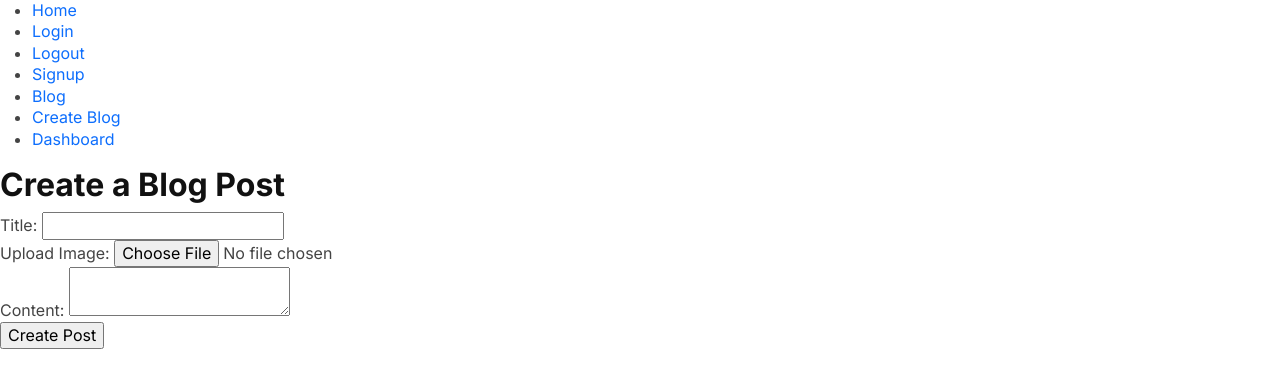
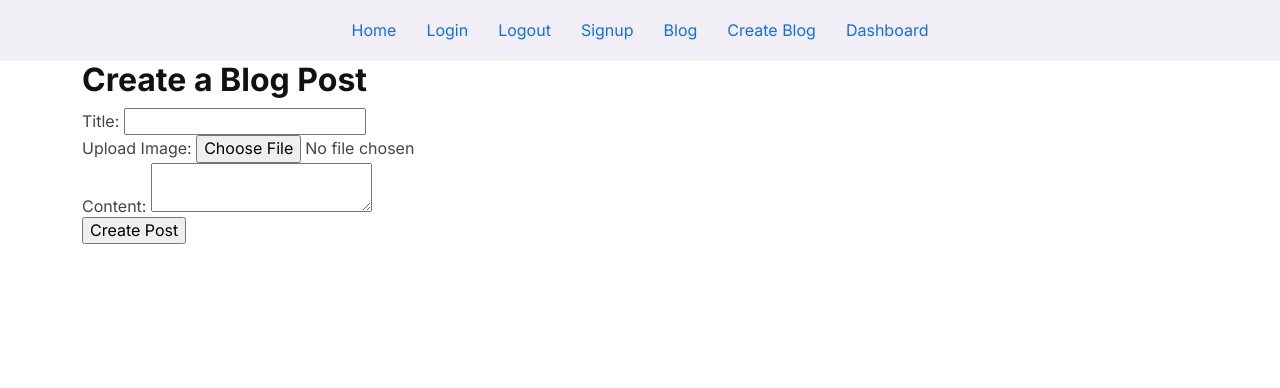
Before and after one commit to Rafiansagar/php-login-register, a PHP site: page /create_blog.php in a window 1280 px wide. Shown: the top 388 px of the page. Run offline with PHP 8.4, Linux system fonts and the light colour scheme; the visitor is signed in with stand-in values (Sample User, id 1).

Commit message:
dfdsfdfsdf

```diff
--- a/assets/css/responsive.css
+++ /dev/null
@@ -1,132 +0,0 @@
-
-@import url('https://fonts.googleapis.com/css2?family=Inter:wght@400;500;600;700&display=swap');
-
-$bodyFont: 'Inter', sans-serif;
-$primaryColor: #165d89;
-$whiteColor: #ffffff;
-$bodyColor: #444444;
-$titleColor: #111111;
-$transition: all 0.3s;
-
-* {
-    -webkit-box-sizing: border-box;
-    -moz-box-sizing: border-box;
-    box-sizing: border-box;
-}
-html,
-body {
-    overflow-x: hidden;
-    overflow-y: auto;
-    scroll-behavior: smooth;
-    -webkit-font-smoothing: antialiased;
-    -moz-osx-font-smoothing: grayscale;
-    font-size: 16px;
-    line-height: 1.34;
-    padding: 0;
-    margin: 0;
-    color: $bodyColor;
-    font-family: $bodyFont;
-    background-color: #fff;
-}
-body {
-    -webkit-text-size-adjust: 100%;
-    -webkit-tap-highlight-color: transparent;
-    &.signup-page,
-    &.login-page {
-        height: 100vh;
-        display: flex;
-        align-items: center;
-        justify-content: center;
-        flex-direction: column;
-        background: url(../image/body-bg.jpg);
-        background-repeat: no-repeat;
-        background-position: center;
-        background-size: cover;
-    }
-}
-h1,h2 {
-    font-weight: 700;
-    color: $titleColor;
-}
-h1 {
-    font-size: 62px;
-}
-h2 {
-    font-size: 32px;
-
-}
-
-a {
-    text-decoration: none;
-    transition: $transition;
-}
-
-
-
-.form-wrapper {
-    background: rgba(255, 255, 255, 0.2);
-    border-radius: 6px;
-    box-shadow: 0 4px 30px rgba(0, 0, 0, 0.1);
-    backdrop-filter: blur(4px);
-    border: 1px solid rgba(255, 255, 255, 0.1);
-    max-width: 515px;
-    padding: 50px;
-    margin-left: 15px;
-    margin-right: 15px;
-    h2 {
-        padding: 0;
-        margin: 0 0 20px;
-        color: $whiteColor;
-    }
-    form {
-        input {
-            margin-bottom: 20px;
-            height: 50px;
-            outline: none;
-            border: none;
-            background: $whiteColor;
-            padding: 10px 20px;
-            border-radius: 6px;
-            width: 100%;
-            font-size: 16px;
-            color: $titleColor;
-            appearance: none;
-            font-family: $bodyFont;
-        }
-        button {
-            outline: none;
-            border: none;
-            background: $whiteColor;
-            padding: 10px 20px;
-            border-radius: 6px;
-            width: 100%;
-            color: $titleColor;
-            font-size: 16px;
-            height: 50px;
-            appearance: none;
-            font-weight: 600;
-            text-transform: uppercase;
-            letter-spacing: 1px;
-            font-family: $bodyFont;
-            transition: $transition;
-            cursor: pointer;
-            &:hover {
-                background: rgba(255, 255, 255, 0.7);
-            }
-        }
-        ::placeholder {
-            color: #a3a3a3;
-        }
-    }
-    .inner-btn {
-        margin-top: 30px;
-        text-align: right;
-        a {
-            color: rgba(255, 255, 255, 0.8);
-            &:hover {
-                color: $whiteColor;
-                display: inline-block;
-            }
-        }
-    }
-}
--- a/assets/css/responsive.scss
+++ /dev/null
@@ -1,132 +0,0 @@
-
-@import url('https://fonts.googleapis.com/css2?family=Inter:wght@400;500;600;700&display=swap');
-
-$bodyFont: 'Inter', sans-serif;
-$primaryColor: #165d89;
-$whiteColor: #ffffff;
-$bodyColor: #444444;
-$titleColor: #111111;
-$transition: all 0.3s;
-
-* {
-    -webkit-box-sizing: border-box;
-    -moz-box-sizing: border-box;
-    box-sizing: border-box;
-}
-html,
-body {
-    overflow-x: hidden;
-    overflow-y: auto;
-    scroll-behavior: smooth;
-    -webkit-font-smoothing: antialiased;
-    -moz-osx-font-smoothing: grayscale;
-    font-size: 16px;
-    line-height: 1.34;
-    padding: 0;
-    margin: 0;
-    color: $bodyColor;
-    font-family: $bodyFont;
-    background-color: #fff;
-}
-body {
-    -webkit-text-size-adjust: 100%;
-    -webkit-tap-highlight-color: transparent;
-    &.signup-page,
-    &.login-page {
-        height: 100vh;
-        display: flex;
-        align-items: center;
-        justify-content: center;
-        flex-direction: column;
-        background: url(../image/body-bg.jpg);
-        background-repeat: no-repeat;
-        background-position: center;
-        background-size: cover;
-    }
-}
-h1,h2 {
-    font-weight: 700;
-    color: $titleColor;
-}
-h1 {
-    font-size: 62px;
-}
-h2 {
-    font-size: 32px;
-
-}
-
-a {
-    text-decoration: none;
-    transition: $transition;
-}
-
-
-
-.form-wrapper {
-    background: rgba(255, 255, 255, 0.2);
-    border-radius: 6px;
-    box-shadow: 0 4px 30px rgba(0, 0, 0, 0.1);
-    backdrop-filter: blur(4px);
-    border: 1px solid rgba(255, 255, 255, 0.1);
-    max-width: 515px;
-    padding: 50px;
-    margin-left: 15px;
-    margin-right: 15px;
-    h2 {
-        padding: 0;
-        margin: 0 0 20px;
-        color: $whiteColor;
-    }
-    form {
-        input {
-            margin-bottom: 20px;
-            height: 50px;
-            outline: none;
-            border: none;
-            background: $whiteColor;
-            padding: 10px 20px;
-            border-radius: 6px;
-            width: 100%;
-            font-size: 16px;
-            color: $titleColor;
-            appearance: none;
-            font-family: $bodyFont;
-        }
-        button {
-            outline: none;
-            border: none;
-            background: $whiteColor;
-            padding: 10px 20px;
-            border-radius: 6px;
-            width: 100%;
-            color: $titleColor;
-            font-size: 16px;
-            height: 50px;
-            appearance: none;
-            font-weight: 600;
-            text-transform: uppercase;
-            letter-spacing: 1px;
-            font-family: $bodyFont;
-            transition: $transition;
-            cursor: pointer;
-            &:hover {
-                background: rgba(255, 255, 255, 0.7);
-            }
-        }
-        ::placeholder {
-            color: #a3a3a3;
-        }
-    }
-    .inner-btn {
-        margin-top: 30px;
-        text-align: right;
-        a {
-            color: rgba(255, 255, 255, 0.8);
-            &:hover {
-                color: $whiteColor;
-                display: inline-block;
-            }
-        }
-    }
-}
--- a/assets/css/style.css
+++ b/assets/css/style.css
@@ -31,10 +31,7 @@ body.signup-page, body.login-page {
   align-items: center;
   justify-content: center;
   flex-direction: column;
-  background: url(../image/body-bg.jpg);
-  background-repeat: no-repeat;
-  background-position: center;
-  background-size: cover;
+  background-image: linear-gradient(40deg, rgb(2, 0, 36) 0%, rgb(9, 9, 121) 44%, rgb(0, 212, 255) 100%);
 }
 
 h1, h2 {
@@ -51,20 +48,58 @@ h2 {
 }
 
 a {
+  text-decoration: none !important;
+  outline: none !important;
+  transition: all 0.3s;
+  color: #126ee8;
+}
+a:active, a:hover {
   text-decoration: none;
-  transition: all 0.3s;
+  outline: 0 none;
+  color: #165d89;
+}
+
+img {
+  max-width: 100%;
+  height: auto;
+}
+
+ul {
+  list-style: outside none none;
+  margin: 0;
+  padding: 0;
+}
+
+.clear {
+  clear: both;
+}
+
+::-moz-selection {
+  background: #126ee8;
+  text-shadow: none;
+  color: #ffffff;
+}
+
+::selection {
+  background: #126ee8;
+  text-shadow: none;
+  color: #ffffff;
+}
+
+input:focus,
+select:focus,
+textarea:focus,
+button:focus {
+  outline: none !important;
 }
 
 .form-wrapper {
-  background: rgba(255, 255, 255, 0.2);
+  background: linear-gradient(49deg, rgba(255, 255, 255, 0.3098039216) 0%, transparent 50%);
   border-radius: 6px;
-  box-shadow: 0 4px 30px rgba(0, 0, 0, 0.1);
-  backdrop-filter: blur(4px);
-  border: 1px solid rgba(255, 255, 255, 0.1);
+  box-shadow: 0px 0px 0px 1px rgba(255, 255, 255, 0.15);
   max-width: 515px;
   padding: 50px;
-  margin-left: 15px;
-  margin-right: 15px;
+  margin: 0 auto;
 }
 .form-wrapper h2 {
   padding: 0;
@@ -120,3 +155,20 @@ a {
   color: #ffffff;
   display: inline-block;
 }
+
+.st-header {
+  padding: 20px 0;
+  background: #f1eff5;
+}
+.st-header ul.nav-links {
+  display: flex;
+  align-items: center;
+  justify-content: center;
+  gap: 30px;
+}
+.st-header ul.nav-links li {
+  list-style: none;
+}
+.st-header ul.nav-links li a {
+  display: inline-block;
+}
--- a/assets/css/style.scss
+++ b/assets/css/style.scss
@@ -2,7 +2,8 @@
 @import url('https://fonts.googleapis.com/css2?family=Inter:wght@400;500;600;700&display=swap');
 
 $bodyFont: 'Inter', sans-serif;
-$primaryColor: #165d89;
+$primaryColor: #126ee8;
+$secondaryColor: #165d89;
 $whiteColor: #ffffff;
 $bodyColor: #444444;
 $titleColor: #111111;
@@ -38,10 +39,7 @@ body {
         align-items: center;
         justify-content: center;
         flex-direction: column;
-        background: url(../image/body-bg.jpg);
-        background-repeat: no-repeat;
-        background-position: center;
-        background-size: cover;
+        background-image: linear-gradient(40deg, rgba(2,0,36,1) 0%, rgba(9,9,121,1) 44%, rgba(0,212,255,1) 100%);
     }
 }
 h1,h2 {
@@ -55,24 +53,56 @@ h2 {
     font-size: 32px;
 
 }
-
 a {
-    text-decoration: none;
+    text-decoration: none !important;
+    outline: none !important;
     transition: $transition;
+    color: $primaryColor;
+    &:active,
+    &:hover {
+        text-decoration: none;
+        outline: 0 none;
+        color: $secondaryColor;
+    }
+}
+img {
+  max-width: 100%;
+  height: auto;
+}
+ul {
+  list-style: outside none none;
+  margin: 0;
+  padding: 0;
+}
+.clear {
+  clear: both;
+}
+::-moz-selection {
+  background: #126ee8;
+  text-shadow: none;
+  color: #ffffff;
+}
+::selection {
+  background: #126ee8;
+  text-shadow: none;
+  color: #ffffff;
+}
+input:focus,
+select:focus,
+textarea:focus,
+button:focus {
+  outline: none !important;
 }
 
 
 
 .form-wrapper {
-    background: rgba(255, 255, 255, 0.2);
+    background: linear-gradient(49deg, #ffffff4f 0%, transparent 50%);
     border-radius: 6px;
-    box-shadow: 0 4px 30px rgba(0, 0, 0, 0.1);
-    backdrop-filter: blur(4px);
-    border: 1px solid rgba(255, 255, 255, 0.1);
+    box-shadow: 0px 0px 0px 1px rgb(255, 255, 255, 0.15);
     max-width: 515px;
     padding: 50px;
-    margin-left: 15px;
-    margin-right: 15px;
+    margin: 0 auto;
     h2 {
         padding: 0;
         margin: 0 0 20px;
@@ -130,3 +160,20 @@ a {
         }
     }
 }
+
+.st-header {
+    padding: 20px 0;
+    background: #f1eff5;
+    ul.nav-links {
+        display: flex;
+        align-items: center;
+        justify-content: center;
+        gap: 30px;
+        li {
+            list-style: none;
+            a {
+                display: inline-block;
+            }
+        }
+    }
+}
--- a/blog.php
+++ b/blog.php
@@ -13,6 +13,7 @@
         </div>
         <div class="main-content">
             <div class="st-blog">
+                <div class="container">
                     <?php
                         $result = $conn->query("SELECT * FROM blog_posts");
                         if ($result->num_rows > 0) {
@@ -40,5 +41,6 @@
                     ?>
                 </div>
             </div>
+        </div>
     </body>
 <?php include 'inc/footer.php'; ?>
--- a/create_blog.php
+++ b/create_blog.php
@@ -53,11 +53,14 @@ CREATE TABLE IF NOT EXISTS blog_posts (
 <?php include 'inc/head.php'; ?>
     <body class="create-blog-page">
         <?php
-            if ($loggedIn) {
-                $role = $_SESSION["role"];
+            if ($loggedIn) {?>
+                <div class="st-header">
+                    <?php include 'layout/header.php'; ?>
+                </div>
+                <?php $role = $_SESSION["role"];
                 if ($role === "administrator" || $role === "admin" ) { ?>
-                    <?php include 'layout/header.php'; ?>
                     <div class="main-content">
+                        <div class="container">
                             <h2>Create a Blog Post</h2>
                             <form method="post" action="" enctype="multipart/form-data">
                                 <label for="title">Title:</label>
@@ -72,9 +75,12 @@ CREATE TABLE IF NOT EXISTS blog_posts (
                                 <input type="submit" value="Create Post">
                             </form>
                         </div>
+                    </div>
                 <?php } else {
+                    echo '<div class="container">';
                     echo "Sorry Youre Not a Admin.";
                     echo '<br><a href="main_content.php">Return Home</a>';
+                    echo '</div>';
                 }
             } else {
                 echo "Request Invalid";
--- a/index.php
+++ b/index.php
@@ -1,5 +1,7 @@
 <?php include 'inc/head.php'; ?>
     <body class="login-page">
-        <?php include 'login.php'; ?>
+        <div class="container">
+            <?php include 'login.php'; ?>
+        </div>
     </body>
 <?php include 'inc/footer.php'; ?>
--- a/layout/header.php
+++ b/layout/header.php
@@ -1,4 +1,5 @@
-<ul>
+<div class="container">
+    <ul class="nav-links">
         <li><a href="main_content.php">Home</a></li>
         <li><a href="index.php">Login</a></li>
         <li><a href="logout.php">Logout</a></li>
@@ -7,3 +8,4 @@
         <li><a href="create_blog.php">Create Blog</a></li>
         <li><a href="dashboard.php">Dashboard</a></li>
     </ul>
+</div>
--- a/login.php
+++ b/login.php
@@ -6,6 +6,6 @@
         <button type="submit" value="Login">Login</button>
     </form>
     <div class="inner-btn">
-        <a href="signup.php">Goto SignUp Page</a>
+        <a href="signup.php">Or Create Account</a>
     </div>
 </div>
--- a/process_signup_form.php
+++ b/process_signup_form.php
@@ -30,6 +30,7 @@ if ($_SERVER["REQUEST_METHOD"] == "POST") {
             exit();
         } else {
             echo "Error: " . $insertQuery . "<br>" . $conn->error;
+            echo '<a href="index.php">Login</a>'
         }
     }
 
--- a/signup.php
+++ b/signup.php
@@ -1,5 +1,6 @@
 <?php include 'inc/head.php'; ?>
     <body class="signup-page">
+        <div class="container">
             <div class="form-wrapper">
                 <h2>SignUp Form</h2>
                 <form action="process_signup_form.php" method="post">
@@ -8,11 +9,12 @@
                     <input type="email" name="email" placeholder="Enter Your E-Mail" autocomplete="off" required>
                     <input type="password" name="password" placeholder="Enter Your Password" autocomplete="off" required>
 
-                <button type="submit" value="Create User">Create User</button>
+                    <button type="submit" value="Create User">Create Account</button>
                 </form>
                 <div class="inner-btn">
                     <a href="index.php">Goto Login Page</a>
                 </div>
             </div>
+        </div>
     </body>
 <?php include 'inc/footer.php'; ?>
--- a/single_post.php
+++ b/single_post.php
@@ -25,8 +25,11 @@ include 'db.php';
                     $formattedTime = $datetime->format('h:i A');
                     ?>
 
+                            <div class="st-header">
                                 <?php include 'layout/header.php'; ?>
+                            </div>
                             <div class="main-content">
+                                <div class="container">
                                     <div class="single-blog">
                                         <?php if (!empty($row['image_path'])): ?>
                                             <img src="<?php echo $row['image_path']; ?>" alt="Blog Image">
@@ -36,11 +39,12 @@ include 'db.php';
                                         <p>Posted on <?php echo $formattedDate; ?> at <?php echo $formattedTime; ?></p>
                                     </div>
                                 </div>
+                            </div>
                         </body>
                     </html>
                     <?php
                 } else {
-                    echo "Post not found.";
+                    echo '<div class="container">Post not found.</div>';
                 }
             } else {
                 echo "Error: " . $stmt->error;
```
Also changed, not shown: dashboard.php (+10 -0 lines), main_content.php (+10 -5 lines). Lines whose indentation alone changed are shown as unchanged.
